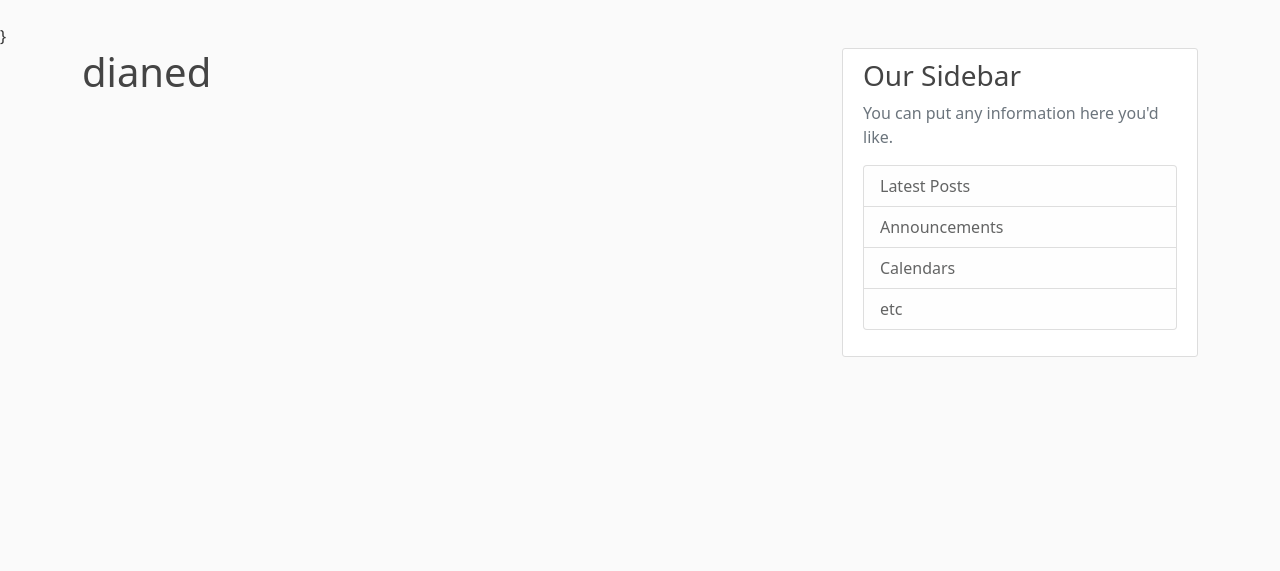
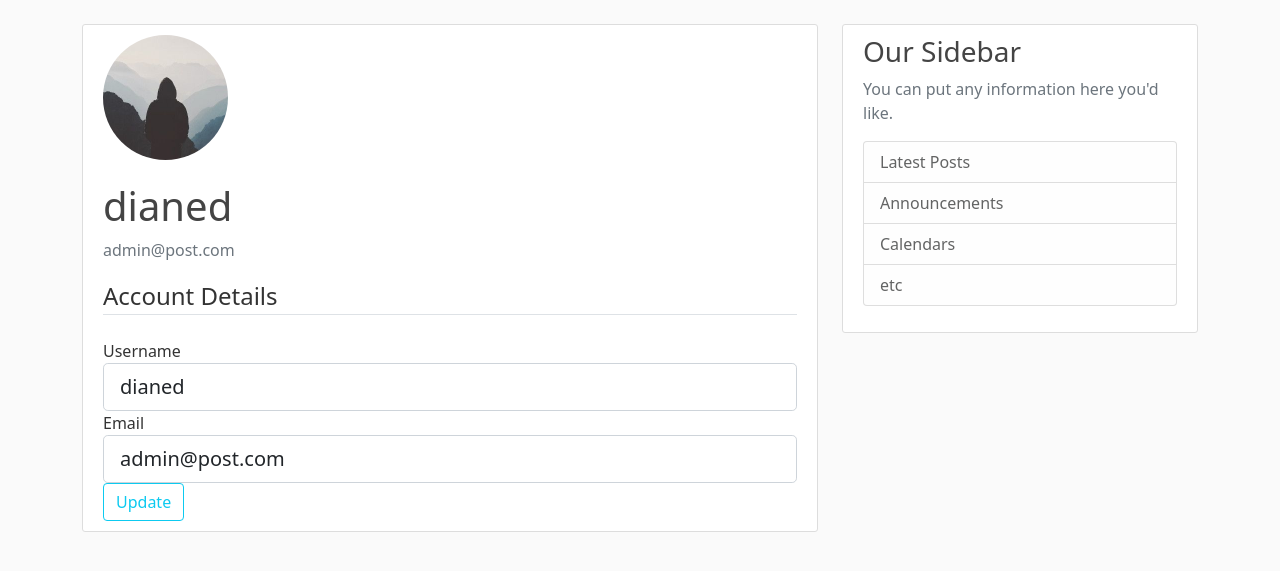
Before and after one commit to 16084/flask_blog, a Flask app: page /account in a window 1280 px wide. Shown: the part 56-627 px from the top of the page. Run offline with Flask 2, Linux system fonts and the light colour scheme; a user stored in the database is signed in.

Commit message:
lesson 25 - flask blog 23 (created update account forms)
created update account forms repopulated with current data and with validation

```diff
--- a/main_app/forms.py
+++ b/main_app/forms.py
@@ -1,4 +1,5 @@
 from flask_wtf import FlaskForm
+from flask_login import current_user
 from wtforms import StringField, PasswordField, SubmitField, BooleanField
 from wtforms.validators import DataRequired, Length, Email, EqualTo, ValidationError
 from main_app.models import User
@@ -26,3 +27,22 @@ class LoginForm(FlaskForm):
     password = PasswordField('Password', validators=[DataRequired()])
     remember = BooleanField('Remember Me')
     submit = SubmitField('Login')
+
+class UpdateAccountForm(FlaskForm):
+    username = StringField('Username', validators=[DataRequired(), Length(min=2, max=20)])
+
+    email = StringField('Email', validators=[DataRequired(), Email()])
+
+    submit = SubmitField('Update')
+
+    def validate_username(self, username):
+        if username.data != current_user.username:
+            user = User.query.filter_by(username=username.data).first()
+            if user:
+                raise ValidationError('That username has been taken. Please choose another one.')
+
+    def validate_email(self, email):
+        if email.data != current_user.email:
+            user = User.query.filter_by(email=email.data).first()
+            if user:
+                raise ValidationError('That email has been registered. Please choose another one.')
--- a/main_app/routes.py
+++ b/main_app/routes.py
@@ -1,6 +1,6 @@
 from flask import Flask, render_template, url_for, flash, redirect, request
 from main_app import app, db, bcrypt
-from main_app.forms import RegistrationForm, LoginForm
+from main_app.forms import RegistrationForm, LoginForm, UpdateAccountForm
 from main_app.models import User, Post
 from flask_login import login_user, current_user, logout_user, login_required
 
@@ -81,7 +81,18 @@ def logout():
     logout_user()
     return redirect(url_for('home'))
 
-@app.route("/account")
+@app.route("/account", methods=['GET', 'POST'])
 @login_required
 def account():
-    return render_template('account.html', title='Account')
+    form = UpdateAccountForm()
+    if form.validate_on_submit():
+        current_user.username = form.username.data
+        current_user.email = form.email.data
+        db.session.commit()
+        flash('Your account has been updated','success')
+        return redirect(url_for('account'))
+    elif request.method == 'GET':
+        form.username.data = current_user.username
+        form.email.data = current_user.email
+    image_file = url_for('static', filename='profile_pics/' + current_user.image_file)
+    return render_template('account.html', title='Account', image_file=image_file, form=form)
--- a/main_app/templates/account.html
+++ b/main_app/templates/account.html
@@ -1,4 +1,52 @@
 {% extends "layout.html" %}
 {% block content %}
-    <h1>{{ current_user.username }}</h1>
+    <div class="content-section">
+        <div class="media">
+        <img class="rounded-circle account-img" src="{{image_file}}">
+        <div class="media-body">
+            <h2 class="account-heading">{{current_user.username}}</h2>
+            <p class="text-secondary">{{current_user.email}}</p>
+        </div>
+        </div>
+            <form method="POST" action="">
+                {{ form.hidden_tag() }}
+                <fieldset class="form-group">
+                    <legend class="border-bottom mb-4"> Account Details  </legend>
+                    <div class="form-group">
+                        {{ form.username.label(class="form-control-label") }}
+
+                            {% if form.username.errors %}
+                            {{ form.username(class="form-control form-control-ig is-invalid") }}
+                            <div class="invalid-feedback">
+                                {% for error in form.username.errors %}
+                                    <span>{{ error }}</span>
+                                {% endfor %}
+                            </div>
+                            {% else %}
+                            {{ form.username(class= "form-control form-control-lg") }}
+                            {% endif %}
+
+
+                    </div>
+                    <div class="form-group">
+                        {{ form.email.label(class="form-control-label") }}
+                        {% if form.email.errors %}
+                        {{ form.email(class="form-control form-control-ig is-invalid") }}
+                        <div class="invalid-feedback">
+                            {% for error in form.email.errors %}
+                                <span>{{ error }}</span>
+                            {% endfor %}
+                        </div>
+                        {% else %}
+                        {{ form.email(class= "form-control form-control-lg") }}
+                        {% endif %}
+                    </div>
+
+                </fieldset>
+                <div class="form-group">
+                    {{ form.submit(class="btn btn-outline-info") }}
+                </div>
+            </form>
+
+    </div>
 {% endblock content %}
--- a/main_app/templates/layout.html
+++ b/main_app/templates/layout.html
@@ -9,7 +9,7 @@
      <link href="https://cdn.jsdelivr.net/npm/bootstrap@5.1.3/dist/css/bootstrap.min.css" rel="stylesheet" integrity="sha384-1BmE4kWBq78iYhFldvKuhfTAU6auU8tT94WrHftjDbrCEXSU1oBoqyl2QvZ6jIW3" crossorigin="anonymous">
      <link rel="stylesheet" type="text/css" href="{{ url_for('static', filename='main.css') }}">
 
-    {% if title %}}
+    {% if title %}
         <title>Flash Blog - {{ title }}</title>
     {% else %}
         <title>Flash Blog</title>
```
Also changed, not shown: main_app/site.db, main_app/static/profile_pics/default.jpg (added), 3 other files.
